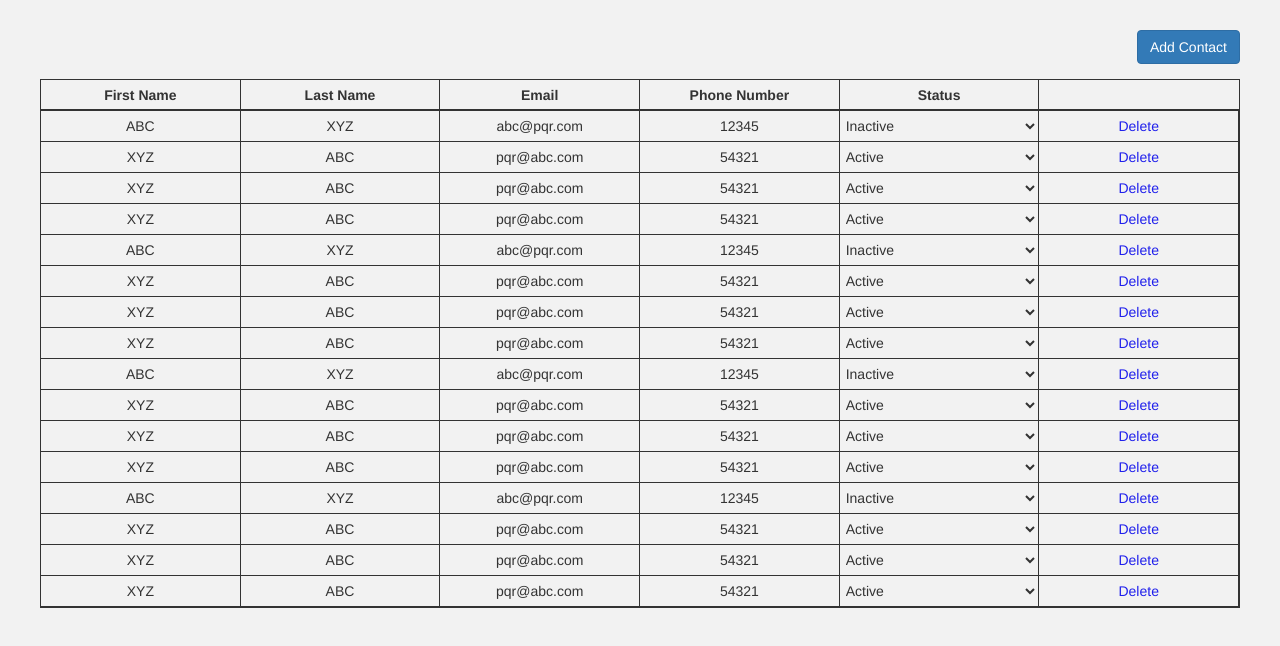
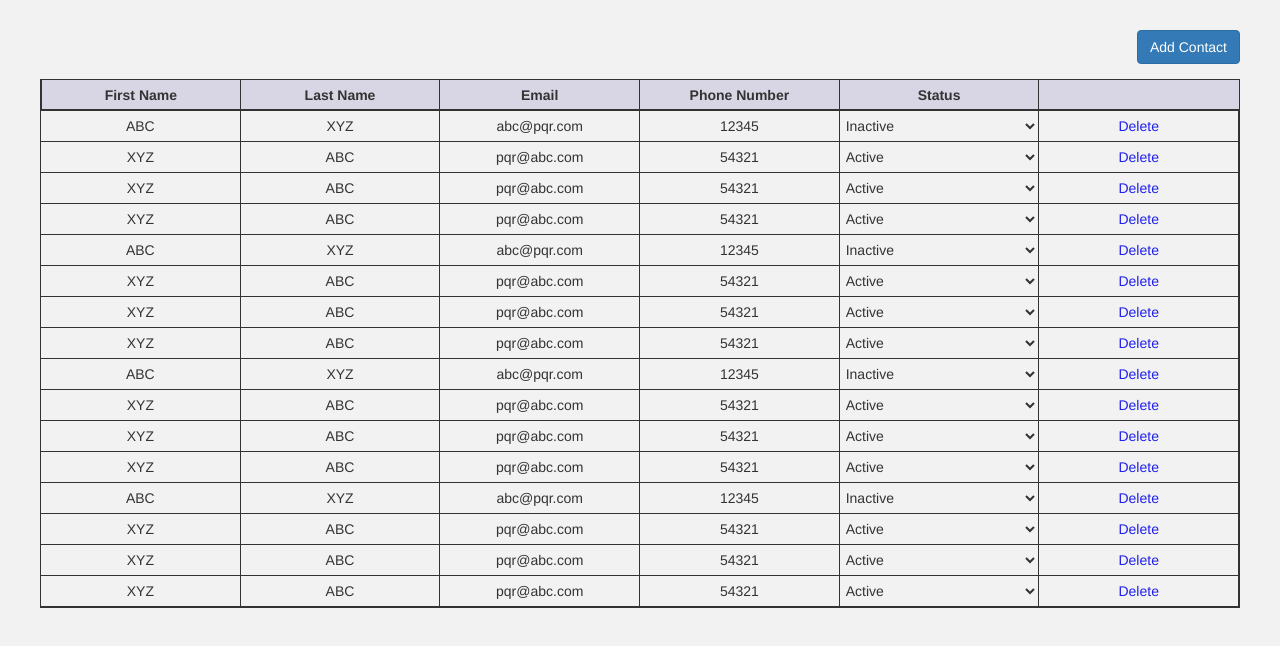
Before and after one commit to maheshrevanwar1992/custom-table, a React (Create React App) app: page / in a window 1280 px wide. Shown: the top 646 px of the page. Built offline with nearby package versions, Linux system fonts and the light colour scheme.

Commit message:
adjust style for table

```diff
--- a/src/components/CustomTable/CustomTable.css
+++ b/src/components/CustomTable/CustomTable.css
@@ -33,7 +33,10 @@ div
 {
     border-right: none;
 }
-
+.custom-table-wrapper .column-title:first-child
+{
+    border-left: 0.5px solid;
+}
 
 .custom-table-wrapper .cell .textbox .text{
     padding: 0 5px;
--- a/src/components/Examples/ContactList/ContactList.css
+++ b/src/components/Examples/ContactList/ContactList.css
@@ -40,3 +40,7 @@ html, body{
     color: #2020ec;
     cursor: pointer;
 }
+
+.contact-list .table-header-row {
+    background-color: #d8d6e4;
+}
```
